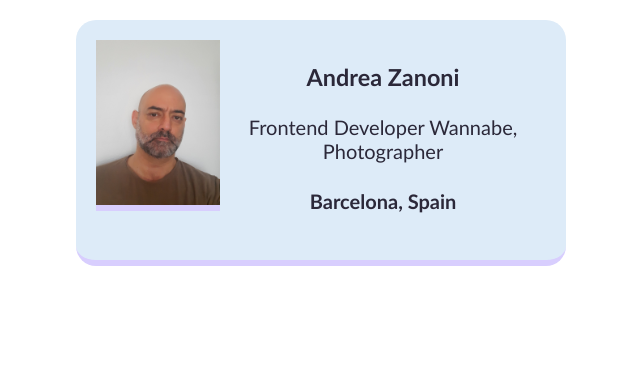
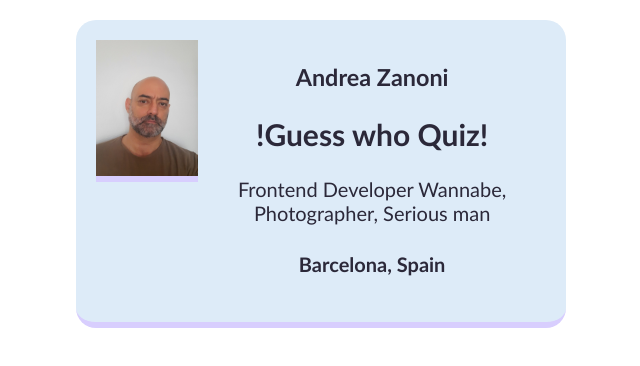
Before and after one commit to andreazanoni79-cloud/Buisness_Card, a plain HTML site: page index.html in a window 1280 px wide. Shown: the whole page, without its empty margins (319-959 px from the left). Drawn offline with Linux system fonts and the light colour scheme.

Commit message:
Update personal description and add quiz title

```diff
--- a/index.html
+++ b/index.html
@@ -16,7 +16,8 @@
 
       <div>
         <h3>Andrea Zanoni</h3>
-        <p>Frontend Developer Wannabe, Photographer</p>
+        <h2>!Guess who Quiz!</h2>
+        <p>Frontend Developer Wannabe, Photographer, Serious man </p>
         <h4>Barcelona, Spain</h4>
       </div>
     </div>
```
